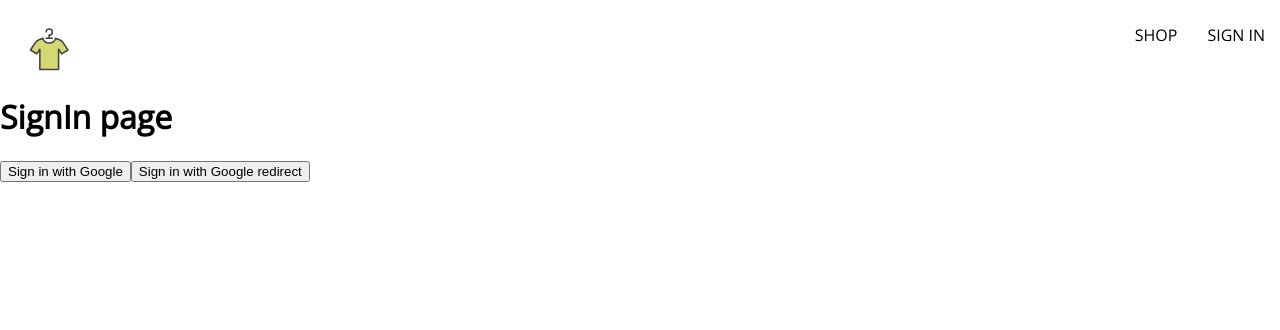
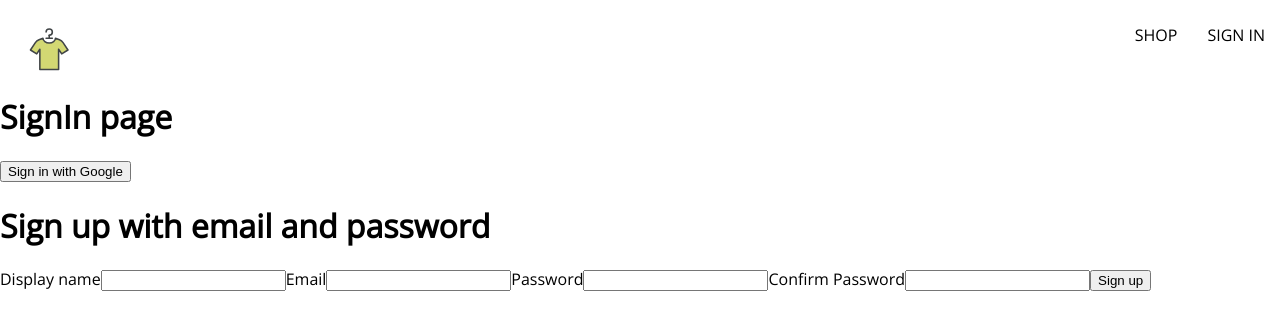
Before and after one commit to Pieter1821/ElegantWear, a React (Vite) app: page /sign-in in a window 1280 px wide. Shown: the top 330 px of the page. Built offline with nearby package versions, Linux system fonts and the light colour scheme.

Commit message:
added sign-up component implemented form and submit button

```diff
--- /dev/null
+++ b/src/components/sign-up-form/sign-up-form.jsx
@@ -0,0 +1,51 @@
+import React, { useState } from 'react';
+
+const defaultFormFields = {
+  displayName: '',
+  email: '',
+  password: '',
+  confirmPassword: '',
+};
+
+const SignUpForm = () => {
+  const [formFields, setFormFields] = useState(defaultFormFields);
+  const { displayName, email, password, confirmPassword } = formFields;
+
+  console.log(formFields);
+
+  const handleInputChange = (event) => {
+    const { name, value } = event.target;
+    setFormFields({
+      ...formFields,
+      [name]: value,
+    });
+  };
+
+  return (
+    <div>
+      <h1>Sign up with email and password</h1>
+      <form onSubmit={() => {
+        alert('Sign up successful!');
+        setFormFields(defaultFormFields);
+
+
+      }}>
+        <label>Display name</label>
+        <input type="text" required onChange={handleInputChange} name="displayName" value={displayName} />
+
+        <label>Email</label>
+        <input type="email" required onChange={handleInputChange} name="email" value={email} />
+
+        <label>Password</label>
+        <input type="password" required onChange={handleInputChange} name="password" value={password} />
+
+        <label>Confirm Password</label>
+        <input type="password" required onChange={handleInputChange} name="confirmPassword" value={confirmPassword} />
+
+        <button type="submit">Sign up</button>
+      </form>
+    </div>
+  );
+};
+
+export default SignUpForm;
--- a/src/pages/navigation/navigation.jsx
+++ b/src/pages/navigation/navigation.jsx
@@ -17,9 +17,6 @@
           <Link className="nav-link" to="/Sign-in" key="Sign-in">
             SIGN IN
           </Link>
-
-
-
         </div>
       </div>
       <Outlet />
--- a/src/pages/sign-in/sign-in.jsx
+++ b/src/pages/sign-in/sign-in.jsx
@@ -1,20 +1,13 @@
-import { useEffect } from 'react';
-import { getRedirectResult } from 'firebase/auth';
+import SignUpForm from '../../components/sign-up-form/sign-up-form';
 import {
-  auth,
+
   signInWithGooglePopup,
   createUserDocumentFromAuth,
-  signInWithGoogleRedirect,
+
 } from '../../utils/firebase/firebase';
 
 const SignIn = () => {
-  useEffect(() => {
-    async function handleRedirect() {
-      const response = await getRedirectResult(auth);
-      console.log(response);
-    }
-    handleRedirect();
-  }, []);
+
 
   const logGoogleUser = async () => {
     const { user } = await signInWithGooglePopup();
@@ -25,7 +18,7 @@
     <div>
       <h1>SignIn page</h1>
       <button onClick={logGoogleUser}>Sign in with Google</button>
-      <button onClick={signInWithGoogleRedirect}>Sign in with Google redirect</button>
+      <SignUpForm />
     </div>
   );
 };
```
